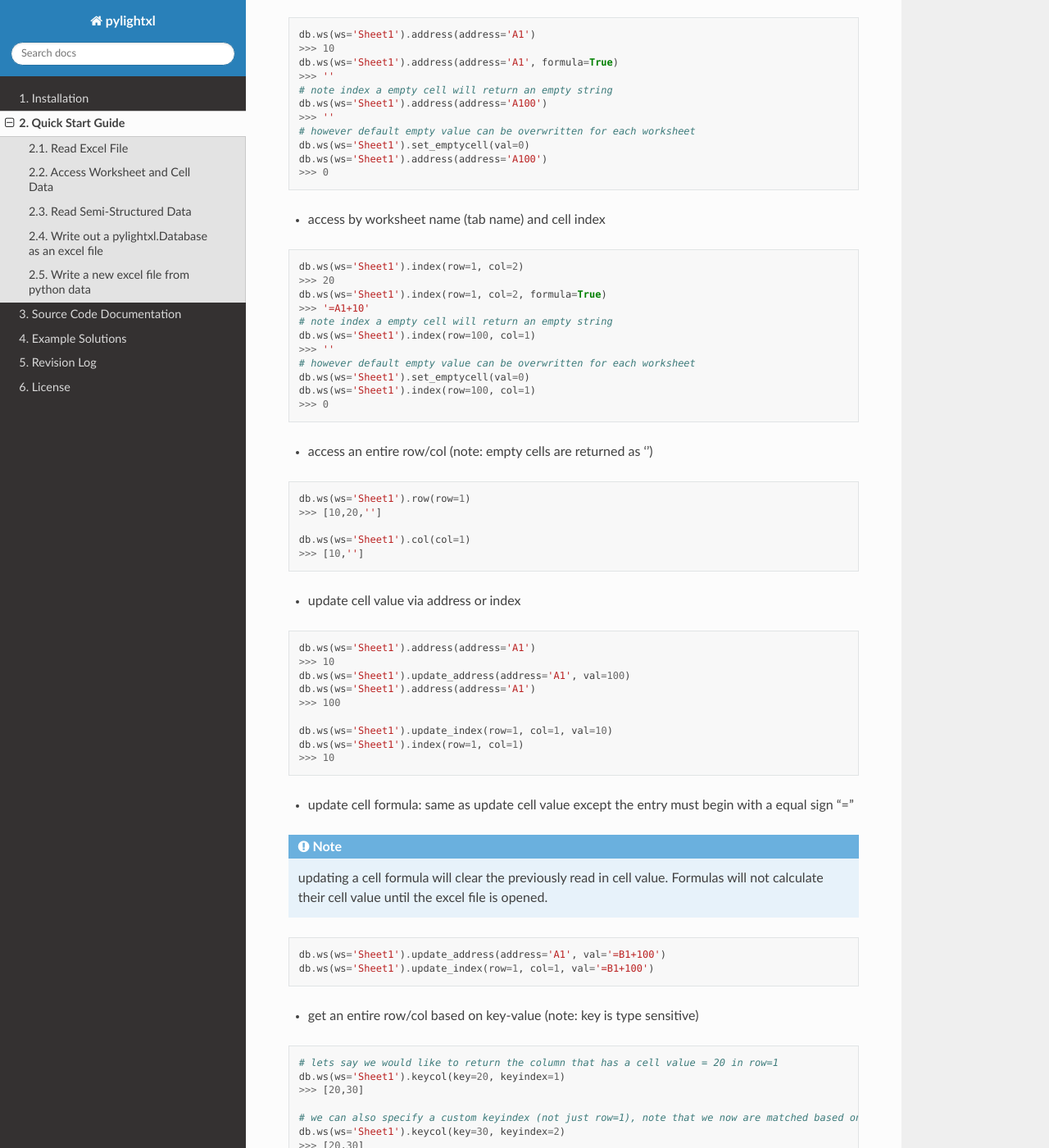
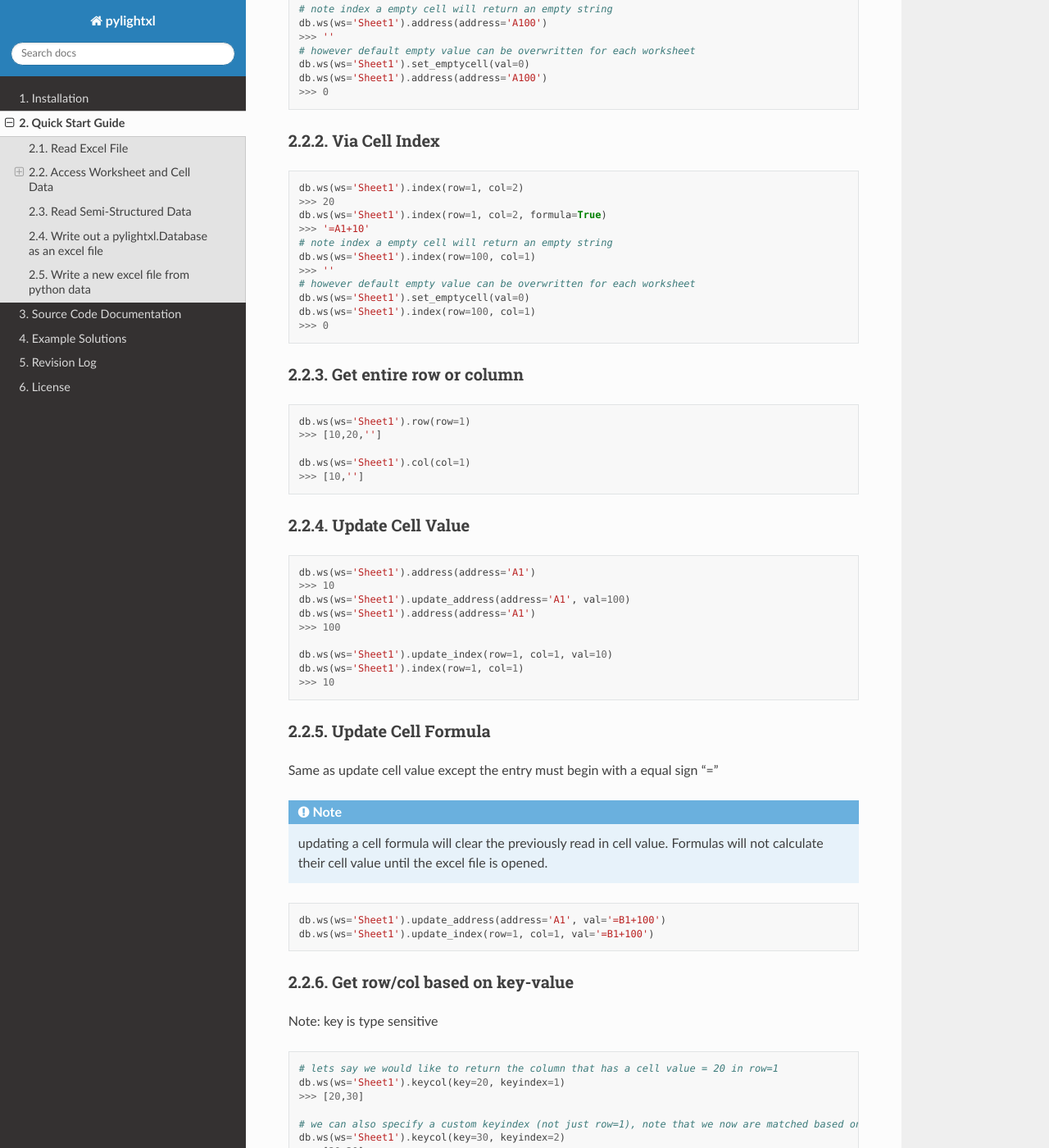
Before and after one commit to PydPiper/pylightxl, a Sphinx documentation site: the page built from doc/source/quickstart.rst, in a window 1280 px wide and 1400 px high, scrolled down 1145 px. Shown: the whole window at 82% size. Built offline with Sphinx 7.4.7 and the Read the Docs theme 2.0.0, drawn with Linux system fonts in a browser that asks for light colours; some of the changed text lies outside the part shown.

Commit message:
updated docs quickguide

```diff
--- a/doc/source/quickstart.rst
+++ b/doc/source/quickstart.rst
@@ -37,13 +37,9 @@ following cell content:
 | 2  |    | 30 | 40 |
 +----+----+----+----+
 
-.. code-block:: python
 
-    import pylightxl as xl
-
-    db = xl.readxl(fn='excelfile.xlsx')
-
-- access by worksheet name (tab name) and cell address
+Via Cell Address
+^^^^^^^^^^^^^^^^
 
 .. code-block:: python
 
@@ -59,7 +55,8 @@ following cell content:
     db.ws(ws='Sheet1').address(address='A100')
     >>> 0
 
-- access by worksheet name (tab name) and cell index
+Via Cell Index
+^^^^^^^^^^^^^^
 
 .. code-block:: python
 
@@ -75,7 +72,8 @@ following cell content:
     db.ws(ws='Sheet1').index(row=100, col=1)
     >>> 0
 
-- access an entire row/col (note: empty cells are returned as '')
+Get entire row or column
+^^^^^^^^^^^^^^^^^^^^^^^^
 
 .. code-block:: python
 
@@ -85,7 +83,8 @@ following cell content:
     db.ws(ws='Sheet1').col(col=1)
     >>> [10,'']
 
-- update cell value via address or index
+Update Cell Value
+^^^^^^^^^^^^^^^^^
 
 .. code-block:: python
 
@@ -99,7 +98,9 @@ following cell content:
    db.ws(ws='Sheet1').index(row=1, col=1)
    >>> 10
 
-- update cell formula: same as update cell value except the entry must begin with a equal sign "="
+Update Cell Formula
+^^^^^^^^^^^^^^^^^^^
+Same as update cell value except the entry must begin with a equal sign "="
 
 .. note:: updating a cell formula will clear the previously read in cell value. Formulas will
           not calculate their cell value until the excel file is opened.
@@ -109,7 +110,10 @@ following cell content:
    db.ws(ws='Sheet1').update_address(address='A1', val='=B1+100')
    db.ws(ws='Sheet1').update_index(row=1, col=1, val='=B1+100')
 
-- get an entire row/col based on key-value (note: key is type sensitive)
+
+Get row/col based on key-value
+^^^^^^^^^^^^^^^^^^^^^^^^^^^^^^
+Note: key is type sensitive
 
 .. code-block:: python
 
@@ -125,7 +129,8 @@ following cell content:
     db.ws(ws='Sheet1').keyrow(key='', keyindex=1)
     >>> ['',30,40]
 
-- get the size of a worksheet
+Get the size of a worksheet
+^^^^^^^^^^^^^^^^^^^^^^^^^^^
 
 .. code-block:: python
 
@@ -133,7 +138,8 @@ following cell content:
     >>> [2,3]
 
 
-- iterate through rows/cols
+Iterate through rows/cols
+^^^^^^^^^^^^^^^^^^^^^^^^^
 
 .. code-block:: python
 
```
Also changed, not shown: 1 other file.
